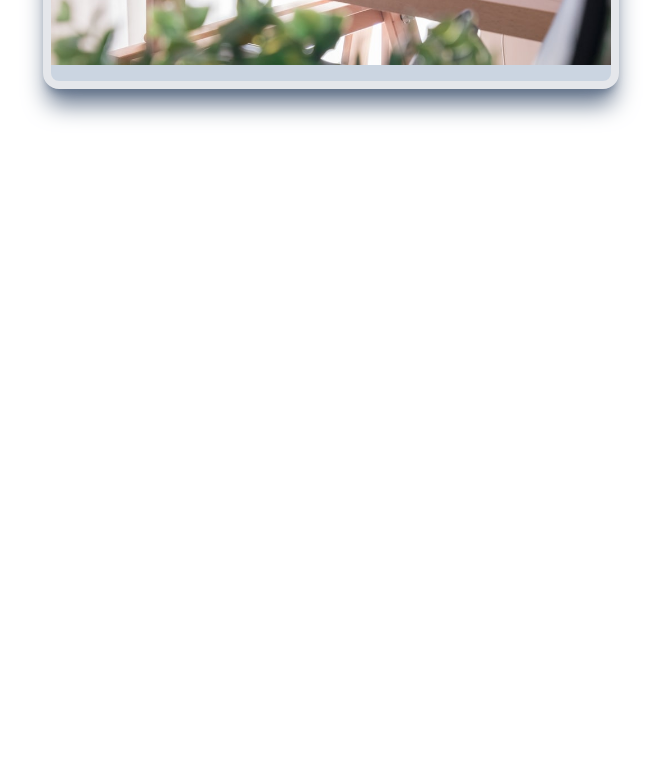
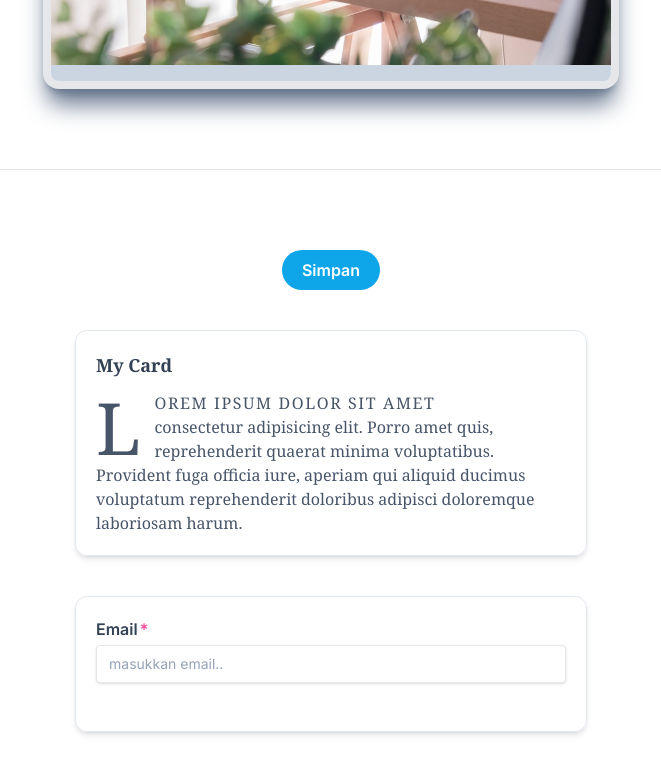
Before and after one commit to alutfi05/belajar-tailwindcss, a plain HTML site: page index.html in a window 1280 px wide. Shown: the part 1873-2646 px from the top of the page, without its empty margins (309-970 px from the left). Before the commit the page ends 2346 px from the top, so only its background shows below. Drawn offline with nearby package versions, Linux system fonts and the light colour scheme.

Commit message:
learning pseudo class utility in tailwind css

```diff
--- a/index.html
+++ b/index.html
@@ -132,6 +132,56 @@
             ></div>
         </div>
 
+        <hr class="my-20" />
+
+        <button
+            class="my-10 bg-sky-500 px-5 py-2 rounded-full text-white font-semibold font-inter block mx-auto hover:bg-sky-600 active:bg-sky-700 focus:ring focus:ring-sky-300"
+        >
+            Simpan
+        </button>
+
+        <div
+            class="max-w-lg my-10 border border-slate-200 rounded-xl mx-auto p-5 shadow-md font-inter hover:bg-sky-500 group font-serif"
+        >
+            <h5
+                class="font-bold text-slate-700 text-lg mb-3 group-hover:text-white"
+            >
+                My Card
+            </h5>
+            <p
+                class="text-slate-600 group-hover:text-white selection:bg-lime-300 selection:text-slate-900 first-line:uppercase first-line:tracking-widest first-letter:text-7xl first-letter:float-left first-letter:mr-3"
+            >
+                Lorem ipsum dolor sit amet consectetur adipisicing elit. Porro
+                amet quis, reprehenderit quaerat minima voluptatibus. Provident
+                fuga officia iure, aperiam qui aliquid ducimus voluptatum
+                reprehenderit doloribus adipisci doloremque laboriosam harum.
+            </p>
+        </div>
+
+        <div
+            class="max-w-lg border border-slate-200 rounded-xl p-5 shadow-md font-inter mx-auto"
+        >
+            <form action="">
+                <label for="email">
+                    <span
+                        class="block font-semibold mb-1 text-slate-700 after:content-['*'] after:text-pink-500 after:ml-0.5"
+                        >Email</span
+                    >
+                    <input
+                        id="email"
+                        type="email"
+                        placeholder="masukkan email.."
+                        class="px-3 py-2 border shadow rounded w-full block text-sm placeholder:text-slate-400 focus:outline-none focus:ring-1 focus:ring-sky-500 focus:border-sky-500 invalid:text-pink-700 invalid:focus:ring-pink-700 invalid:focus:border-pink-700 peer"
+                    />
+                    <p
+                        class="text-sm m-1 text-pink-700 invisible peer-invalid:visible"
+                    >
+                        Email tidak valid!
+                    </p>
+                </label>
+            </form>
+        </div>
+
         <div class="mb-96"></div>
     </body>
 </html>
```
